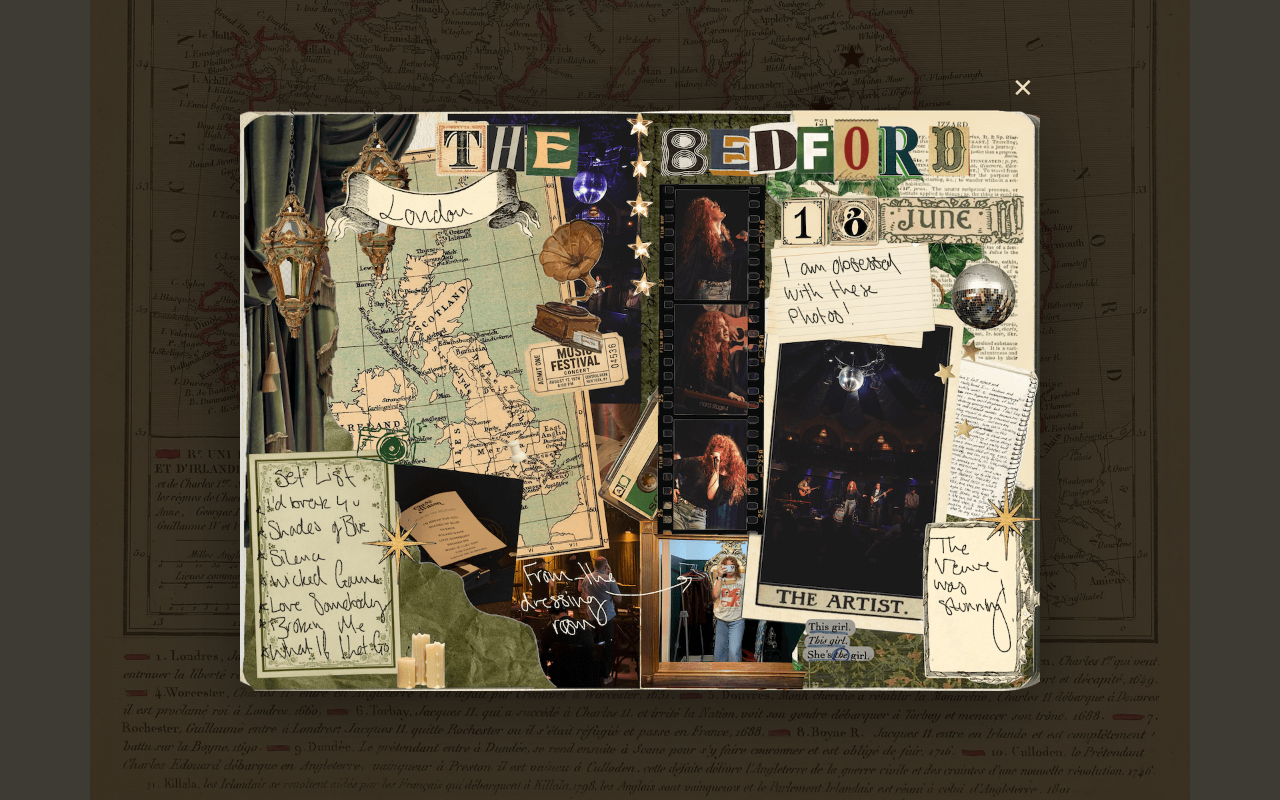
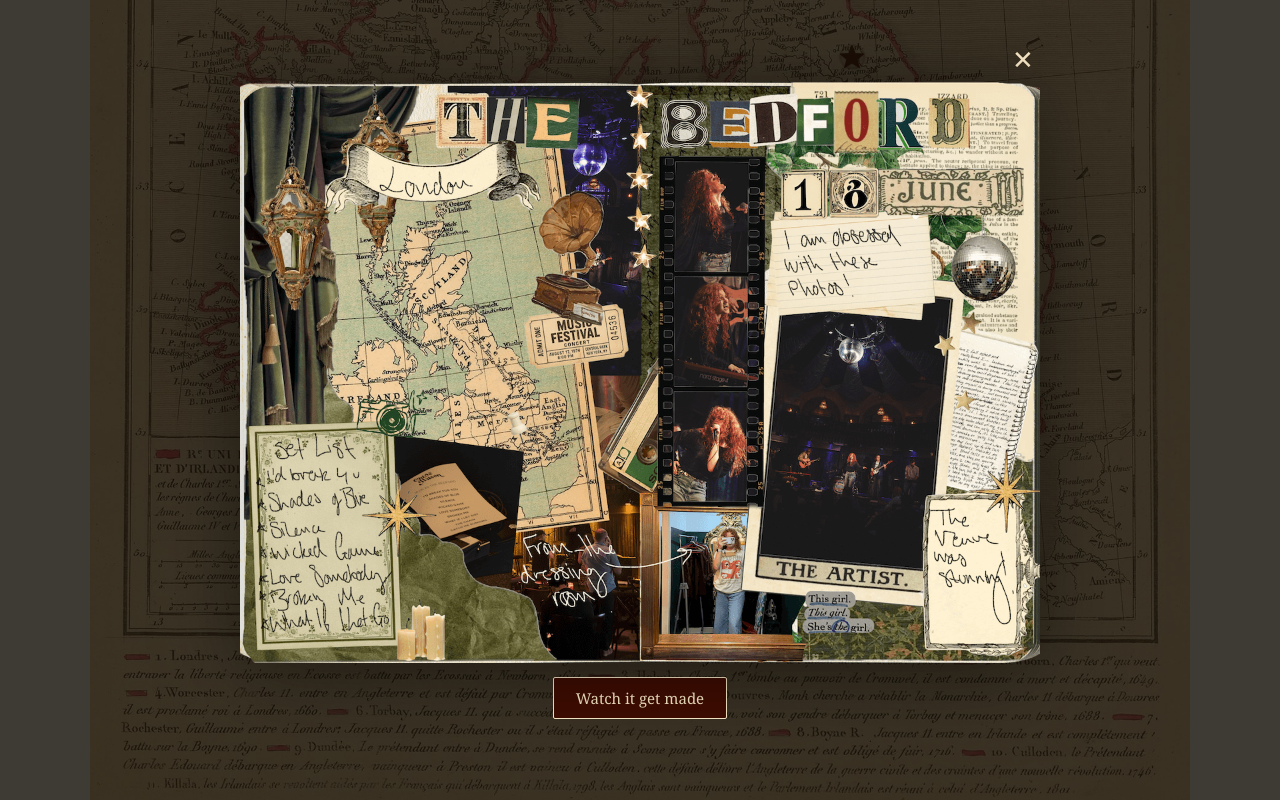
Before and after one commit to chloe060607-jpg/NOTEBOOK, a plain HTML site: page index.html in a window 1280 px wide. Both pictures are taken after a click on the button 931 px from the left and 1085 px from the top of the page. Shown: the part 685-1485 px from the top of the page. Drawn offline with Linux system fonts and the light colour scheme.

Commit message:
Add files via upload

```diff
--- a/index.html
+++ b/index.html
@@ -138,6 +138,20 @@
   cursor:pointer;
 }
 .lightbox-close:hover{ color:#fff; transform:scale(1.15); }
+.lightbox-btn{
+  display:block;
+  width:fit-content;
+  margin:14px auto 0;
+  padding:10px 22px;
+  background:#400D02;
+  color:#ffeecc;
+  font-family:Georgia, serif;
+  font-size:15px;
+  text-decoration:none;
+  border:1px solid #ffeecc;
+  border-radius:2px;
+}
+.lightbox-btn:hover{ background:#ffeecc; color:#400D02; }
 </style>
 </head>
 <body>
@@ -154,6 +168,7 @@
   <div class="lightbox-inner">
     <button class="lightbox-close" id="lightboxClose" aria-label="Close">✕</button>
     <img id="lightboxImg" src="" alt="">
+    <a id="lightboxLink" href="" target="_blank" rel="noopener" class="lightbox-btn">Watch it get made</a>
   </div>
 </div>
 
@@ -168,10 +183,10 @@
    clickImg = big image shown in the popup on click
    ================================================== */
 const pins = [
-  { name:"Location One",   x:76.5, y:72.1, hoverImg:"hover-1.png", clickImg:"popup-1.png" },
-  { name:"Location Two",   x:69.3, y:49.3, hoverImg:"hover-2.png", clickImg:"popup-2.png" },
-  { name:"Location Three", x:84.4, y:66.0, hoverImg:"hover-3.png", clickImg:"popup-3.png" },
-  { name:"Location Four", x:73.5, y:67.3, hoverImg:"hover-4.png", clickImg:"popup-4.png" },
+  { name:"Location One",   x:76.5, y:72.1, hoverImg:"hover-1.png", clickImg:"popup-1.png", link:"https://www.instagram.com/reel/DZ2vrFmAPwc/?utm_source=ig_web_copy_link&igsh=MzRlODBiNWFlZA==" },
+  { name:"Location Two",   x:69.3, y:49.3, hoverImg:"hover-2.png", clickImg:"popup-2.png", link:"https://www.instagram.com/reel/DaDw_qRgAr1/?utm_source=ig_web_copy_link&igsh=MzRlODBiNWFlZA==" },
+  { name:"Location Three", x:84.4, y:66.0, hoverImg:"hover-3.png", clickImg:"popup-3.png", link:"https://www.instagram.com/reel/DY5XJybAlo7/?utm_source=ig_web_copy_link&igsh=MzRlODBiNWFlZA==" },
+  { name:"Location Four", x:73.5, y:67.3, hoverImg:"hover-4.png", clickImg:"popup-4.png", link:"https://www.instagram.com/reel/DZf4RGAtq9F/?utm_source=ig_web_copy_link&igsh=MzRlODBiNWFlZA==" },
   { name:"Location Five", x:66.5, y:52.7, hoverImg:"hover-5.png", clickImg:"popup-5.png" },
 ];
 
@@ -199,11 +214,14 @@
   btn.innerHTML = pinSVG + `
     <span class="tooltip"><img src="${p.hoverImg}" alt="${p.name}" loading="lazy"></span>`;
 
-  btn.addEventListener('click', () => {
-    lbImg.src = p.clickImg;
-    lbImg.alt = p.name;
-    lightbox.classList.add('open');
-  });
+btn.addEventListener('click', () => {
+  lbImg.src = p.clickImg;
+  lbImg.alt = p.name;
+  const lbLink = document.getElementById('lightboxLink');
+  if (p.link) { lbLink.href = p.link; lbLink.style.display = 'block'; }
+  else { lbLink.style.display = 'none'; }
+  lightbox.classList.add('open');
+});
 
   mapWrap.appendChild(btn);
 });
```
